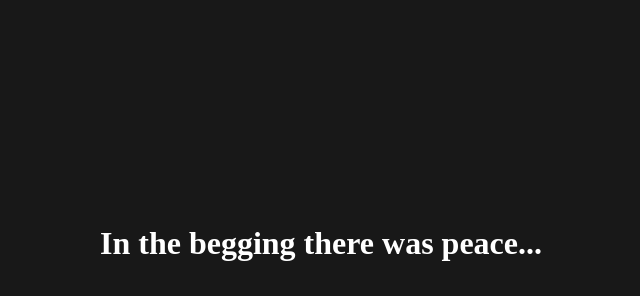
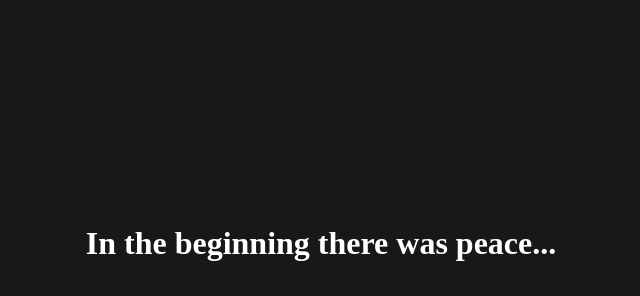
Before and after one commit to DokiGuerrillero/newRockPaperSci, a plain HTML site: page index.html in a window 1280 px wide. Shown: the part 20-316 px from the top of the page, without its empty margins (319-959 px from the left). Drawn offline with Linux system fonts and the light colour scheme; a web font is replaced by a local one.

Commit message:
Final Version

```diff
--- a/index.html
+++ b/index.html
@@ -9,7 +9,7 @@
 </head>
 <body>
     <div class="active start">
-        <h1 class="order">In the begging there was peace...</h1>
+        <h1 class="order">In the beginning there was peace...</h1>
         <p class="order">What is this? I think as I wake up in an empty room, dark and depressing walls surround me, a soft wind comes through the ceiling and my body feels the cold to its bones. I am here, but why I am here?</p>
         <p class="order">"...Choices need to be made, delaying the process won't ever stop its consequences. You got the keys to either save your kind or destroy it. 3 powers dominate this realm... the great apes called humans had dominated the core of the nebula through 256 years 7 months 12 days since the first cycle. After 100 years of exploration, they finally faced their first competitor, a hive mind who defined itself as "Youkartae youepuri" which means "There was and there'll be"... its singularity and complexity are out worldly, unnatural, uncanny... is Alien... </p>
         <p class="order">... Therefore despair and fear eventually played the drums of war. No bureaucracy could ever match the efficiency of a single being. That's why the humanity military complex developed GEA which stands for 'General Eureka Algorithm' with the only purpose of succeeding at what others had failed, and it did its job... now you have to decide...</p>
```
